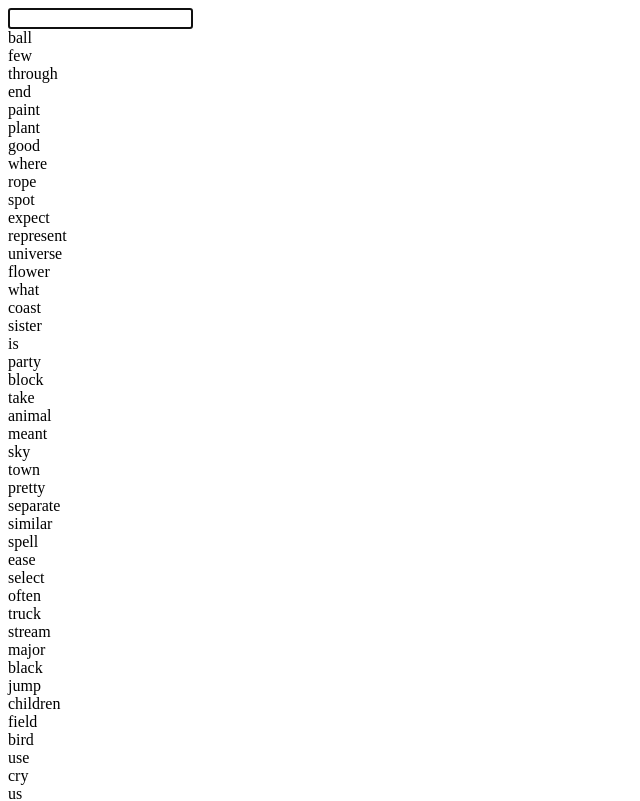
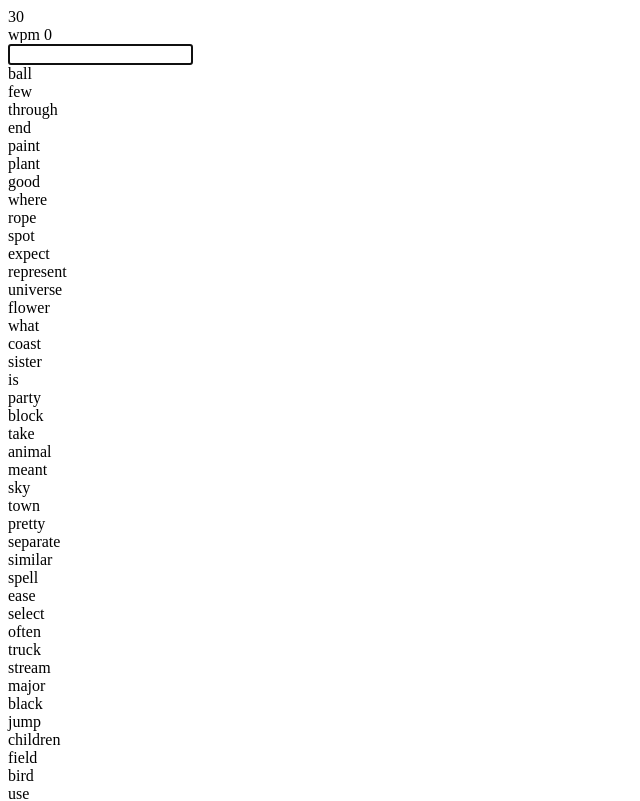
Before and after one commit to 0baraa/dolphintype, a SvelteKit app: page / in a window 1280 px wide. Shown: the top 801 px of the page, without its empty margins (0-640 px from the left). Built offline with nearby package versions, Linux system fonts and the light colour scheme.

Commit message:
Add WPM calculation

```diff
--- a/src/routes/+page.svelte
+++ b/src/routes/+page.svelte
@@ -1,6 +1,7 @@
 <script>
   import { onMount } from 'svelte';
   import { tick } from 'svelte';
+  import { quadOut } from 'svelte/easing';
   import { Tween } from 'svelte/motion';
 
   let words = [];
@@ -19,13 +20,17 @@
   let rowHeight;
   let scrollOffset = $state(0);
   let testStartTime = $state(0);
-  let timerDuration = 15;
+  let timerDuration = 30;
+  let timeRemaining = $state(timerDuration);
+  let wpm = $state(0);
 
   // Svelte tween for smooth caret animation
   const caretPosition = new Tween(
     { top: 0, left: 0, height: 0 },
     {
-      duration: 80
+      delay: 0,
+      easing: quadOut,
+      duration: 65
     }
   );
 
@@ -56,7 +61,8 @@
         rowHeight = rowElement.offsetHeight; // This is the true height of one line of words
         const buffer = 10;
 
-        // Calculate the total height of rows plus n-1  gaps between them
+        // Calculate the total height of rows plus n-1 gaps between them
+
         maxRowHeight = `${rowHeight * rowCount + rowGap * (rowCount - 1) + buffer}px`;
       }
 
@@ -110,7 +116,7 @@
     }
     scrollOffset = newScrollOffset; // Update the scroll state variable
 
-    // 2. Calculate caret position, USING the newScrollOffset
+    // Calculate caret position, using the newScrollOffset
     const wordElements = charElements[wordIndex];
 
     if (charIndex >= wordElements.length) {
@@ -200,13 +206,43 @@
 
     let interval = setInterval(() => {
       const elapsed = Math.floor((Date.now() - testStartTime) / 1000);
-      const remaining = timerDuration - elapsed;
+      timeRemaining = timerDuration - elapsed;
 
-      if (remaining <= 0) {
+      if (timeRemaining <= 0) {
         clearInterval(interval);
         inputElement.disabled = true;
+        wpm = calculateWPM();
       }
     }, 1000);
+  }
+
+  function calculateWPM() {
+    // Calculate correct characters from all completed words
+    let totalCorrectChars = 0;
+    for (let i = 0; i < activeWordIndex; i++) {
+      if (wordCorrectness[i] === true) {
+        totalCorrectChars += currentWords[i].length + 1;
+      }
+    }
+
+    // Add correct characters from the final active word (the one the user was typing when the test ended)
+    const activeWord = currentWords[activeWordIndex];
+    if (activeWord) {
+      for (let i = 0; i < userInput.length; i++) {
+        if (userInput[i] === activeWord[i]) {
+          totalCorrectChars++;
+        }
+      }
+    }
+
+    // Calculate WPM using the standard formula (a word is 5 characters)
+    // We use the actual elapsed time for accuracy, but cap it at the test duration.
+    const elapsedSeconds = (Date.now() - testStartTime) / 1000;
+    const elapsedMinutes = Math.min(elapsedSeconds, timerDuration) / 60;
+
+    const grossWPM = totalCorrectChars / 5 / elapsedMinutes;
+
+    return Math.round(grossWPM);
   }
 
   function focusInput() {
@@ -224,6 +260,11 @@
 </script>
 
 <main class="flex min-h-screen flex-col items-center justify-center bg-gray-100">
+  <div class="flex gap-x-8 text-3xl">
+    <div>{timeRemaining}</div>
+    <div>wpm {wpm}</div>
+  </div>
+
   <div
     class="no-ligatures relative mx-8 cursor-text overflow-hidden text-4xl lg:mx-48"
     style:max-height={maxRowHeight}
@@ -294,5 +335,3 @@
   <p>userInput: {userInput}</p>
   <p>typedWords: {typedWords}</p> -->
 </main>
-
-<!-- WPM = (correctCharacters / 5) / (seconds / 60) -->
```
